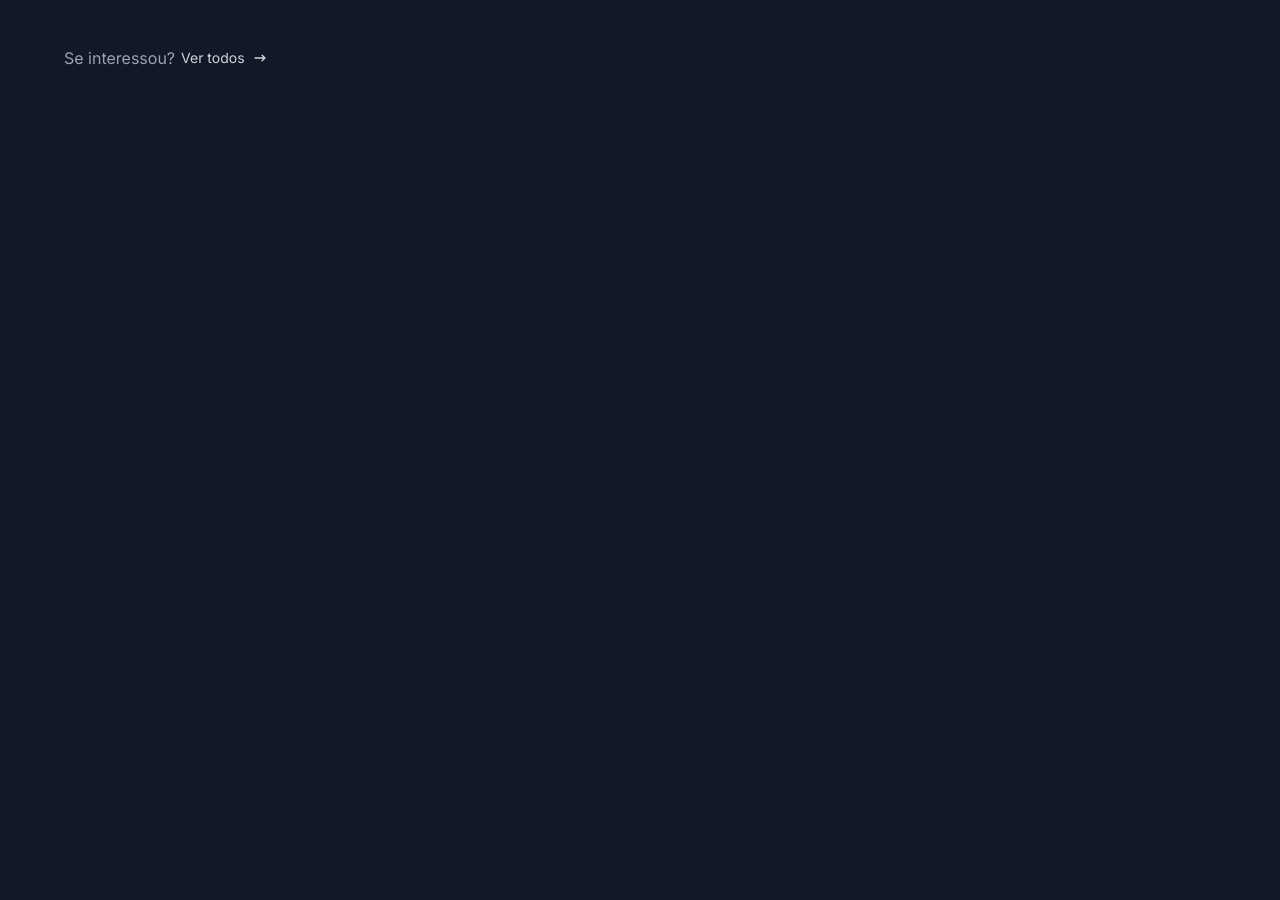
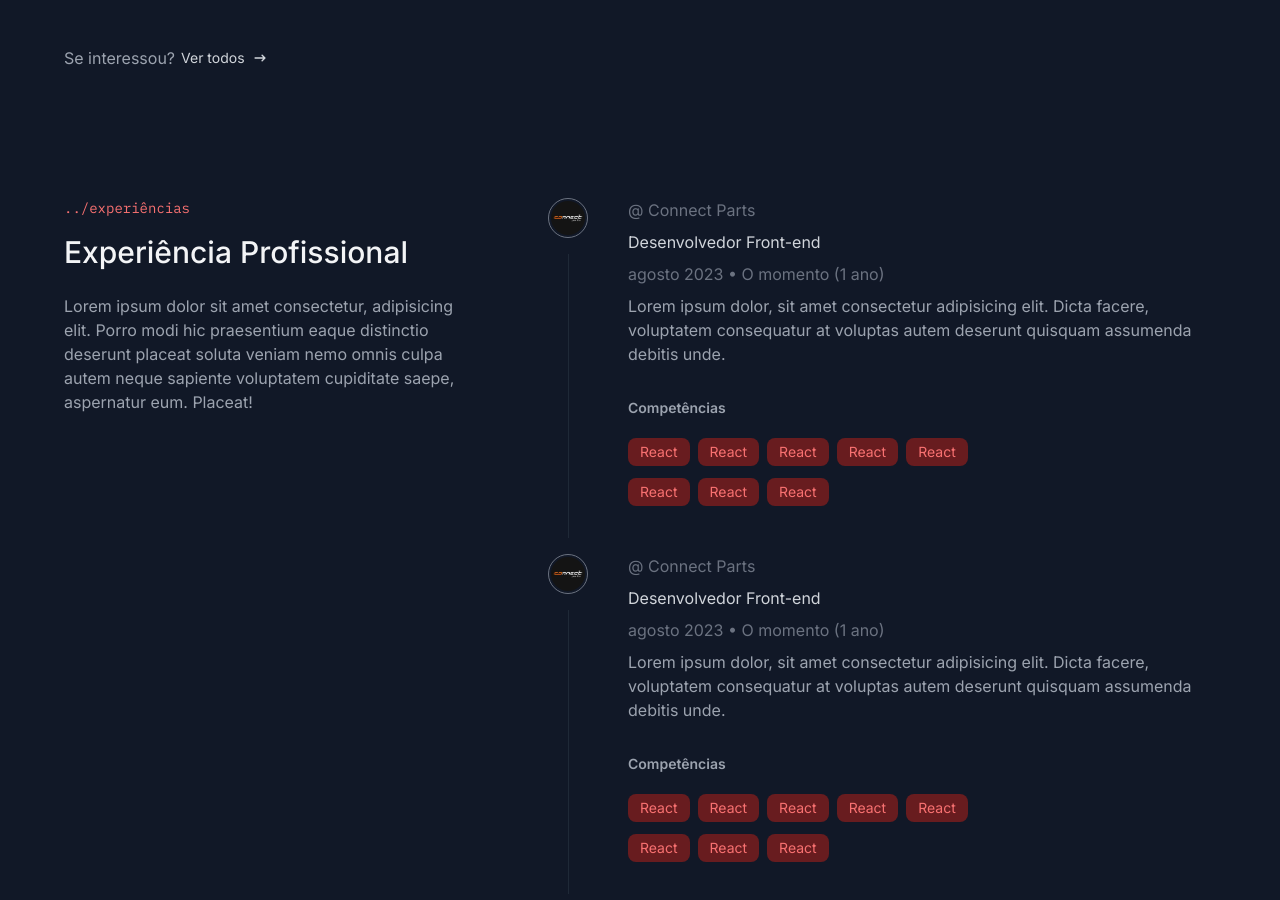
Before and after one commit to zmatezz/Portfolio, a Next.js app: page / in a window 1280 px wide. Shown: the part 2280-3180 px from the top of the page. Before the commit the page ends 2414 px from the top, so only its background shows below. Built offline with nearby package versions, Linux system fonts and the light colour scheme.

Commit message:
feat: home experience section

```diff
--- /dev/null
+++ b/app/components/pages/home/work-experience/experience-item.tsx
@@ -0,0 +1,57 @@
+import { TechBadge } from "@/app/components/tech-badge";
+import Image from "next/image";
+
+export const ExperienceItem = () => {
+  return (
+    <div className="grid grid-cols-[40px,1fr] gap-4 md:gap-10">
+      <div className="flex flex-col items-center gap-4">
+        <div className="rounded-full border border-gray-500 p-0.5">
+          <Image
+            src={"/images/267490698_470183541108761_5380135274359712574_n.jpg"}
+            width={40}
+            height={40}
+            className="rounded-full"
+            alt="Logo da empresa Connect Parts"
+          />
+        </div>
+
+        <div className="h-full w-[1px] bg-gray-800"></div>
+      </div>
+
+      <div>
+        <div className="flex flex-col gap-2 text-sm sm:text-base">
+          <a
+            href="https://www.connectparts.com.br/ "
+            target="_blank"
+            className="text-gray-500 hover:text-red-500 transition-colors"
+          >
+            @ Connect Parts
+          </a>
+          <h4 className="text-gray-300">Desenvolvedor Front-end</h4>
+          <span className="text-gray-500">agosto 2023 • O momento (1 ano)</span>
+          <div>
+            <p className="text-gray-400">
+              Lorem ipsum dolor, sit amet consectetur adipisicing elit. Dicta
+              facere, voluptatem consequatur at voluptas autem deserunt quisquam
+              assumenda debitis unde.
+            </p>
+          </div>
+
+          <p className="text-gray-400 text-sm mb-3 mt-6 font-semibold">
+            Competências
+          </p>
+          <div className="flex gap-x-2 gap-y-3 flex-wrap lg:max-w-[350px] mb-8">
+            <TechBadge name="React" />
+            <TechBadge name="React" />
+            <TechBadge name="React" />
+            <TechBadge name="React" />
+            <TechBadge name="React" />
+            <TechBadge name="React" />
+            <TechBadge name="React" />
+            <TechBadge name="React" />
+          </div>
+        </div>
+      </div>
+    </div>
+  );
+};
--- /dev/null
+++ b/app/components/pages/home/work-experience/index.tsx
@@ -0,0 +1,26 @@
+import { SectionTitle } from "@/app/components/section-title";
+import { ExperienceItem } from "./experience-item";
+
+export const WorkExperience = () => {
+  return (
+    <section className="container py-16 flex gap-10 md:gap-4 lg:gap-16 flex-col md:flex-row">
+      <div className="max-w-[420px]">
+        <SectionTitle
+          subtitle="experiências"
+          title="Experiência Profissional"
+        />
+        <p className="text-gray-400 mt-6">
+          Lorem ipsum dolor sit amet consectetur, adipisicing elit. Porro modi
+          hic praesentium eaque distinctio deserunt placeat soluta veniam nemo
+          omnis culpa autem neque sapiente voluptatem cupiditate saepe,
+          aspernatur eum. Placeat!
+        </p>
+      </div>
+
+      <div className="flex flex-col gap-4">
+        <ExperienceItem />
+        <ExperienceItem />
+      </div>
+    </section>
+  );
+};
--- a/app/page.tsx
+++ b/app/page.tsx
@@ -1,6 +1,7 @@
 import { HeroSection } from "./components/pages/home/hero-section";
 import { HighlightedProjects } from "./components/pages/home/highlighted-projects";
 import { KnowTechs } from "./components/pages/home/known-techs";
+import { WorkExperience } from "./components/pages/home/work-experience";
 
 export default async function Home() {
   return (
@@ -8,6 +9,7 @@ export default async function Home() {
       <HeroSection />
       <KnowTechs />
       <HighlightedProjects />
+      <WorkExperience />
     </>
   );
 }
```
Also changed, not shown: public/images/267490698_470183541108761_5380135274359712574_n.jpg (added).
